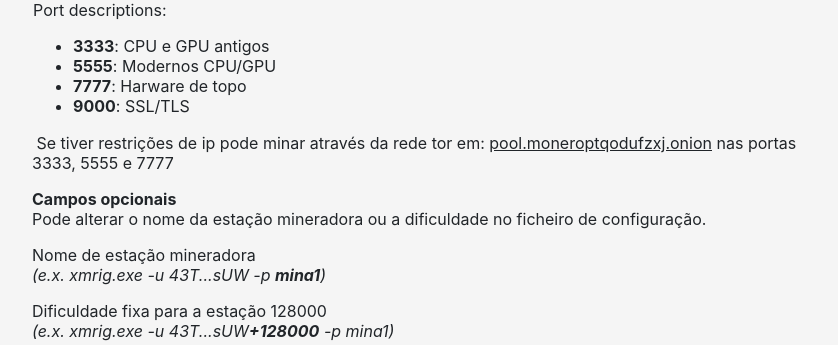
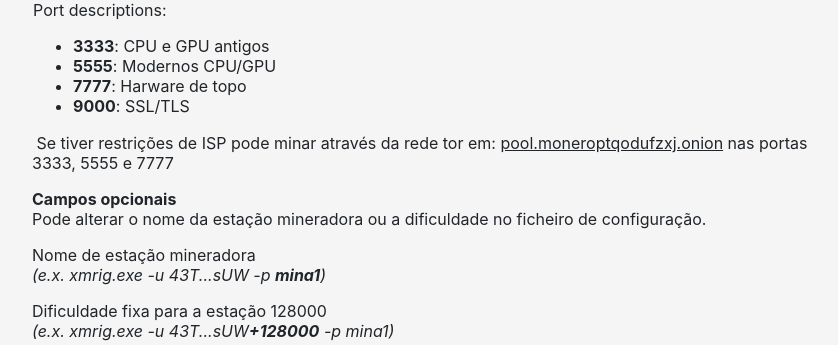
Before and after one commit to kic0/xmrpt-site, a PHP site: page /minar.php in a window 1280 px wide. Shown: the part 836-1181 px from the top of the page, without its empty margins (209-1047 px from the left). Run offline with PHP 8.4, Linux system fonts and the light colour scheme.

Commit message:
Update minar.php
ISP

```diff
--- a/minar.php
+++ b/minar.php
@@ -42,7 +42,7 @@
 </tr>
 </tbody>
 </table>
-<p>&nbsp;Se tiver restri&ccedil;&otilde;es de ip pode minar atrav&eacute;s da rede tor em: <span style="text-decoration: underline;">pool.moneroptqodufzxj.onion</span> nas portas 3333, 5555 e 7777</p>
+<p>&nbsp;Se tiver restri&ccedil;&otilde;es de ISP pode minar atrav&eacute;s da rede tor em: <span style="text-decoration: underline;">pool.moneroptqodufzxj.onion</span> nas portas 3333, 5555 e 7777</p>
 <p><strong>Campos opcionais</strong><br />Pode alterar o nome da esta&ccedil;&atilde;o mineradora ou a dificuldade no ficheiro de configura&ccedil;&atilde;o.</p>
 <p>Nome de esta&ccedil;&atilde;o mineradora<br /><em>(e.x. xmrig.exe -u 43T...sUW -p <strong>mina1</strong>)</em></p>
 <p>Dificuldade fixa para a esta&ccedil;&atilde;o 128000<br /><em>(e.x. xmrig.exe -u 43T...sUW<strong>+128000</strong> -p mina1)</em></p>
```
